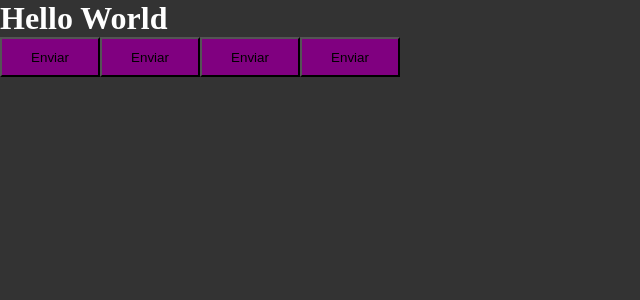
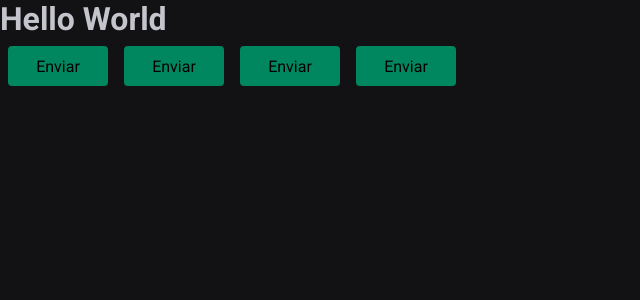
Before and after one commit to renanwillian87/reactjs-timer-2023-ts, a React (Vite) app: page / in a window 1280 px wide. Shown: the top 300 px of the page, without its empty margins (0-640 px from the left). Built offline with nearby package versions, Linux system fonts and the light colour scheme.

Commit message:
chore: update styles

```diff
--- a/src/App.tsx
+++ b/src/App.tsx
@@ -12,6 +12,7 @@
       <Button variant="success"/>
       <Button variant="danger"/>
 
+      {/* Important to be within ThemeProvider to load global style */}
       <GlobalStyle/>
     </ThemeProvider>
   )
--- a/src/components/Button.styles.ts
+++ b/src/components/Button.styles.ts
@@ -16,8 +16,11 @@
 export const ButtonContainer = styled.button<ButtonContainerProps>`
     width: 100px;
     height: 40px;
+    border-radius: 4px;
+    border: 0;
+    margin: 8px;
 
-    background-color: ${props => props.theme.primary};
+    background-color: ${props => props.theme['green-500']};
 
     /* ${props => {
         return css`
--- a/src/styles/global.ts
+++ b/src/styles/global.ts
@@ -7,8 +7,19 @@
         box-sizing: border-box;
     }
 
+    :focus {
+        outline: 0;
+        box-shadow: 0 0 0 2px ${props => props.theme['green-500']};
+    }
+
     body {
-        background: #333;
-        color: #fff;
+        background: ${props => props.theme['gray-900']};
+        color: ${props => props.theme['gray-300']}
+    }
+
+    body, input, textarea, button {
+        font-family: 'Roboto', sans-serif;
+        font-weight: 400;
+        font-size: 1rem;
     }
 `
--- a/src/styles/themes/default.ts
+++ b/src/styles/themes/default.ts
@@ -1,4 +1,21 @@
 export const defaultTheme = {
-    primary: 'purple',
-    secondary: 'orange',
+    white: '#FFF',
+
+    'gray-100': '#E1E1E6',
+    'gray-300': '#C4C4CC',
+    'gray-400': '#8D8D99',
+    'gray-500': '#7C7C8A',
+    'gray-600': '#323238',
+    'gray-700': '#29292E',
+    'gray-800': '#202024',
+    'gray-900': '#121214',
+
+    'green-300': '#00B37E',
+    'green-500': '#00875F',
+    'green-700': '#015F43',
+
+    'red-500': '#AB222E',
+    'red-700': '#7A1921',
+
+    'yellow-500': '#FBA94C',
 }
```
